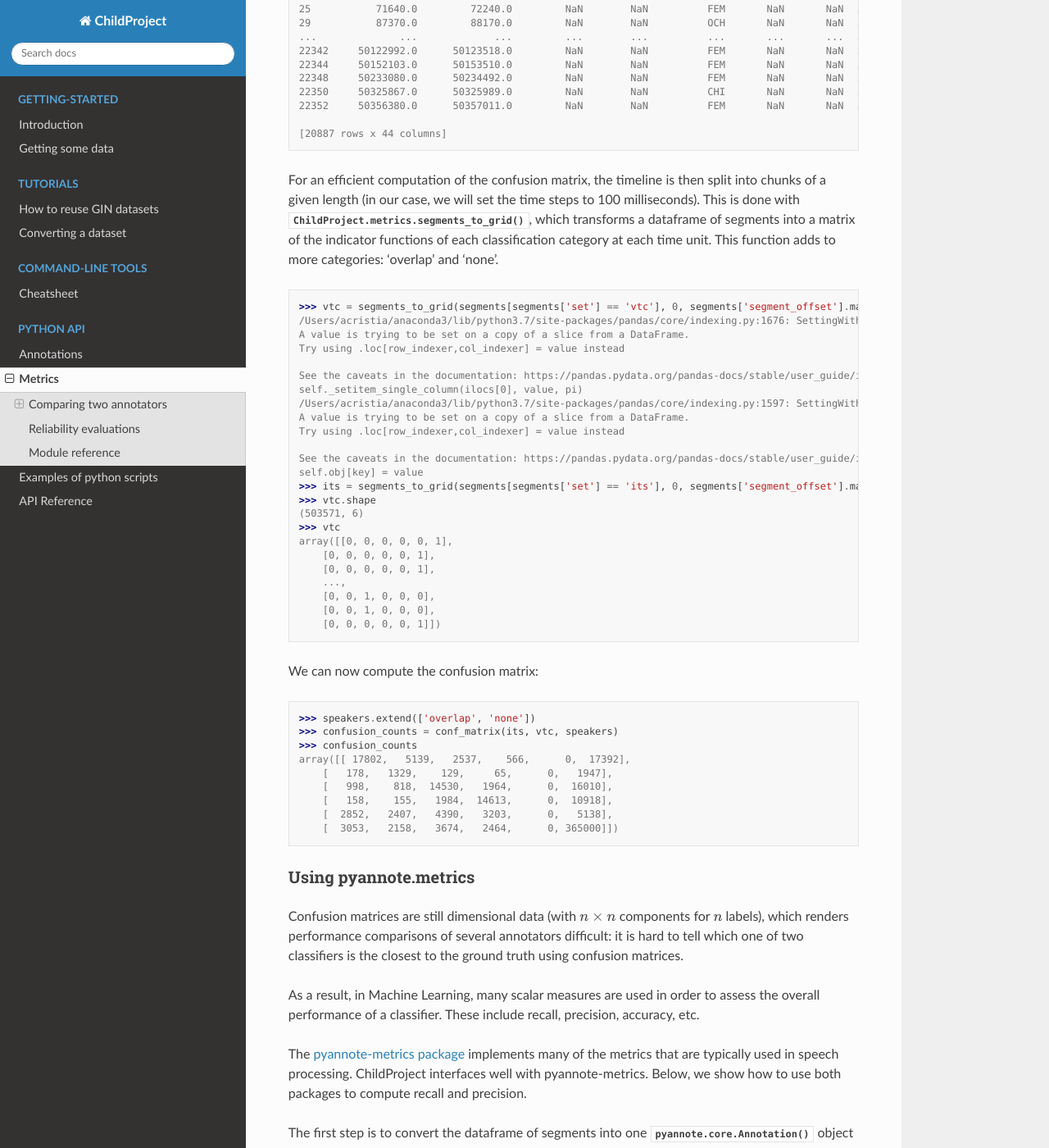
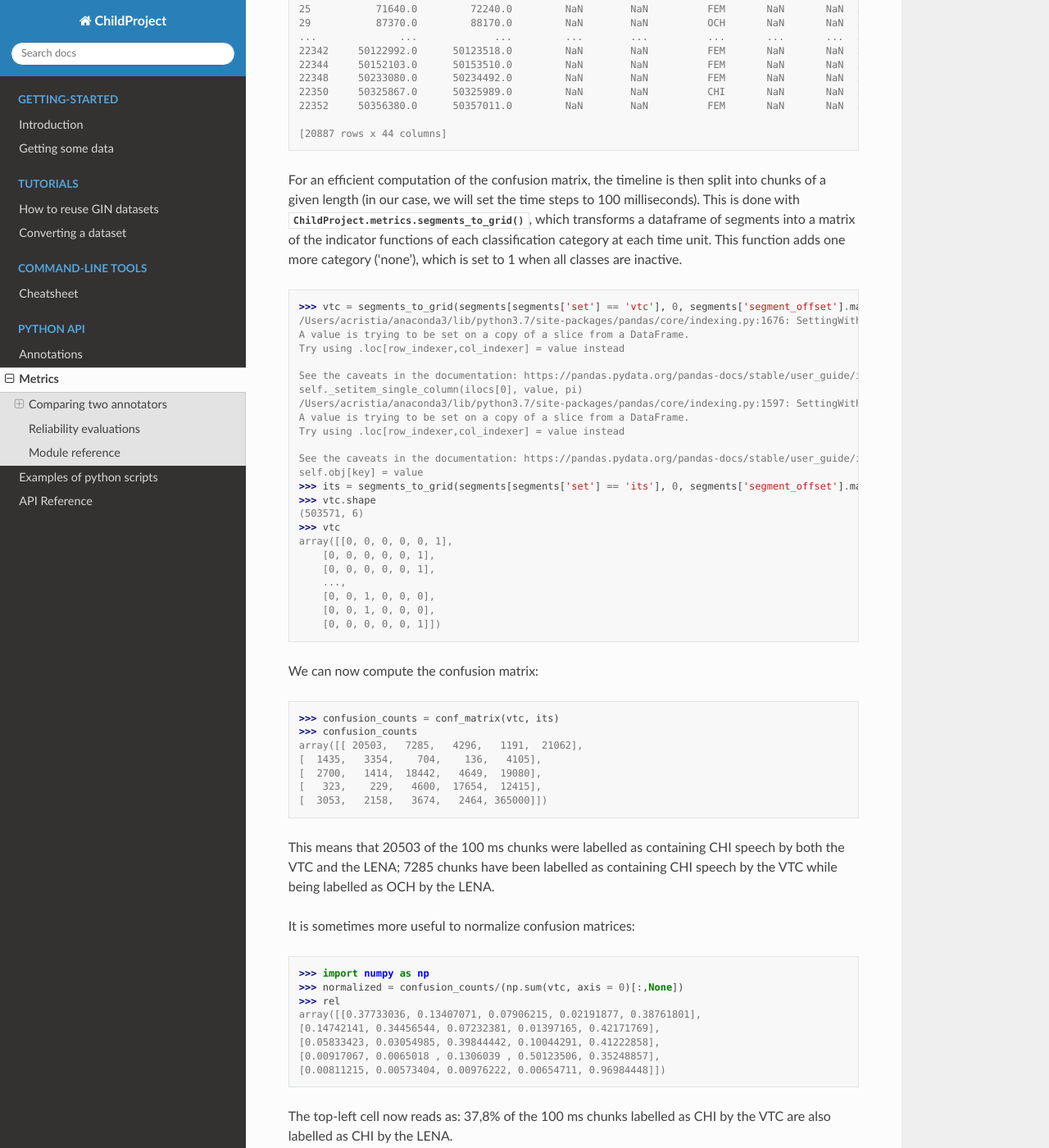
Before and after one commit to LAAC-LSCP/ChildProject, a Sphinx documentation site: the page built from docs/source/api-metrics.rst, in a window 1280 px wide and 1400 px high, scrolled down 1568 px. Shown: the whole window at 82% size. Built offline with Sphinx 7.4.7 and the Read the Docs theme 2.0.0, drawn with Linux system fonts in a browser that asks for light colours; pages that are not in the unit, such as notebooks, are missing from menus.

Commit message:
conf_matrix docs

```diff
--- a/docs/source/api-metrics.rst
+++ b/docs/source/api-metrics.rst
@@ -88,8 +88,8 @@ But the following will work even for sparse annotations covering several recordi
 For an efficient computation of the confusion matrix, the timeline is then split into chunks of a given length
 (in our case, we will set the time steps to 100 milliseconds).
 This is done with :func:`ChildProject.metrics.segments_to_grid`, which transforms a dataframe of segments
-into a matrix of the indicator functions of each classification category at each time unit. This function adds to more
-categories: 'overlap' and 'none'.
+into a matrix of the indicator functions of each classification category at each time unit. This function adds
+one more category ('none'), which is set to 1 when all classes are inactive.
 
 .. code-block:: python
 
@@ -123,15 +123,33 @@ We can now compute the confusion matrix:
 
 .. code-block:: python
 
-    >>> speakers.extend(['overlap', 'none'])
-    >>> confusion_counts = conf_matrix(its, vtc, speakers)
+    >>> confusion_counts = conf_matrix(vtc, its)
     >>> confusion_counts
-    array([[ 17802,   5139,   2537,    566,      0,  17392],
-        [   178,   1329,    129,     65,      0,   1947],
-        [   998,    818,  14530,   1964,      0,  16010],
-        [   158,    155,   1984,  14613,      0,  10918],
-        [  2852,   2407,   4390,   3203,      0,   5138],
-        [  3053,   2158,   3674,   2464,      0, 365000]])
+    array([[ 20503,   7285,   4296,   1191,  21062],
+    [  1435,   3354,    704,    136,   4105],
+    [  2700,   1414,  18442,   4649,  19080],
+    [   323,    229,   4600,  17654,  12415],
+    [  3053,   2158,   3674,   2464, 365000]])
+
+This means that 20503 of the 100 ms chunks were labelled as containing CHI speech
+by both the VTC and the LENA; 7285 chunks have been labelled as containing CHI speech by the VTC
+while being labelled as OCH by the LENA.
+
+It is sometimes more useful to normalize confusion matrices:
+
+    >>> import numpy as np
+    >>> normalized = confusion_counts/(np.sum(vtc, axis = 0)[:,None])
+    >>> rel
+    array([[0.37733036, 0.13407071, 0.07906215, 0.02191877, 0.38761801],
+    [0.14742141, 0.34456544, 0.07232381, 0.01397165, 0.42171769],
+    [0.05833423, 0.03054985, 0.39844442, 0.10044291, 0.41222858],
+    [0.00917067, 0.0065018 , 0.1306039 , 0.50123506, 0.35248857],
+    [0.00811215, 0.00573404, 0.00976222, 0.00654711, 0.96984448]])
+
+The top-left cell now reads as: 37,8% of the 100 ms chunks labelled as CHI by the VTC
+are also labelled as CHI by the LENA.
+
+Summing
 
 Using pyannote.metrics
 ----------------------
```
Also changed, not shown: 1 other file.
